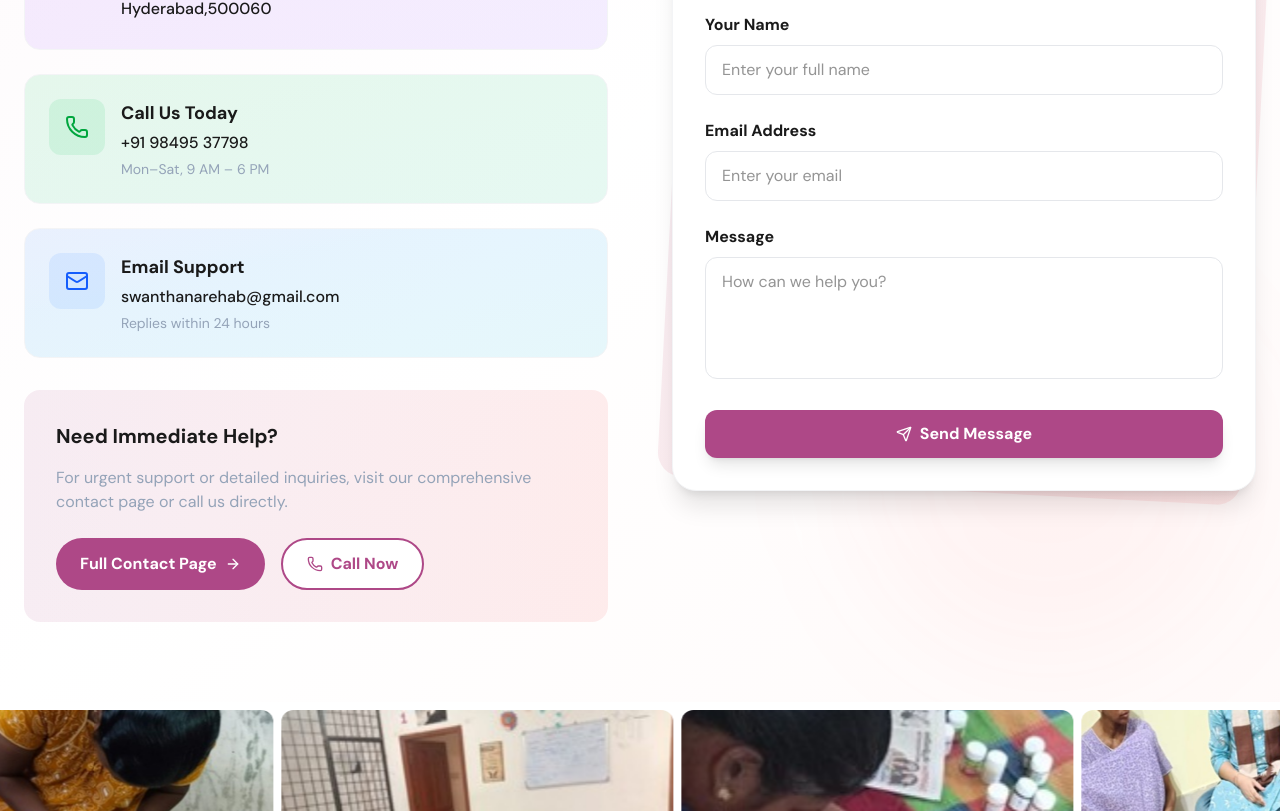
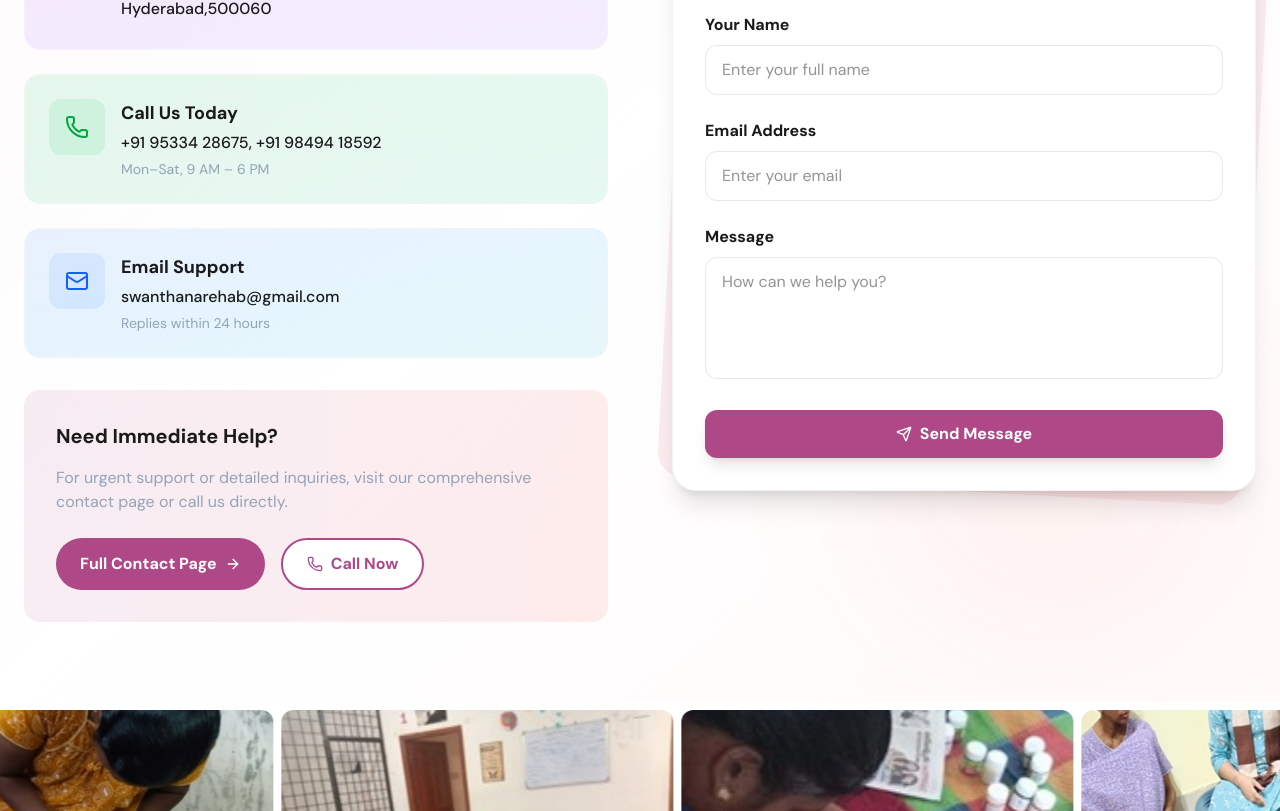
Before and after one commit to Abhirajmaid/swanthana-web, a Next.js app in the folder client/: page / in a window 1280 px wide. Shown: the part 10389-11200 px from the top of the page. Built offline with nearby package versions, Linux system fonts and the light colour scheme; no server answers.

Commit message:
Update contact numbers to 9533428675 and 9849418592

```diff
--- a/client/app/(primary)/contact-us/page.jsx
+++ b/client/app/(primary)/contact-us/page.jsx
@@ -51,7 +51,7 @@ export default function ContactUsPage() {
     {
       icon: <Phone className="w-6 h-6" />,
       title: "Phone Support",
-      primary: "+91 98495 37798",
+      primary: "+91 95334 28675, +91 98494 18592",
       secondary: "Mon–Sat, 9 AM – 6 PM",
       description: "Immediate assistance for urgent matters",
       color: "from-green-500/10 to-emerald-500/10",
--- a/client/src/components/common/Footer.jsx
+++ b/client/src/components/common/Footer.jsx
@@ -60,7 +60,7 @@ export default function Footer() {
                 <br />
                 chaitanyapuri, Hyderabad,500060
               </p>
-              <p>📞 +91 98495 37798</p>
+              <p>📞 +91 95334 28675, +91 98494 18592</p>
               <p>✉️ swanthanarehab@gmail.com</p>
             </div>
           </div>
--- a/client/src/components/home/Contact.jsx
+++ b/client/src/components/home/Contact.jsx
@@ -24,7 +24,7 @@ export default function Contact() {
     {
       icon: <Phone className="w-6 h-6" />,
       title: "Call Us Today",
-      primary: "+91 98495 37798",
+      primary: "+91 95334 28675, +91 98494 18592",
       secondary: "Mon–Sat, 9 AM – 6 PM",
       color: "from-green-500/10 to-emerald-500/10",
       iconBg: "bg-green-500/10 text-green-600",
@@ -111,7 +111,7 @@ export default function Contact() {
                   <ArrowRight className="w-4 h-4" />
                 </Link>
                 <a
-                  href="tel:+919849537798"
+                  href="tel:+919533428675"
                   className="bg-white text-brand-primary border-2 border-brand-primary px-6 py-3 rounded-full font-semibold hover:bg-brand-primary hover:text-white transition-colors flex items-center justify-center gap-2"
                 >
                   <Phone className="w-4 h-4" />
```
